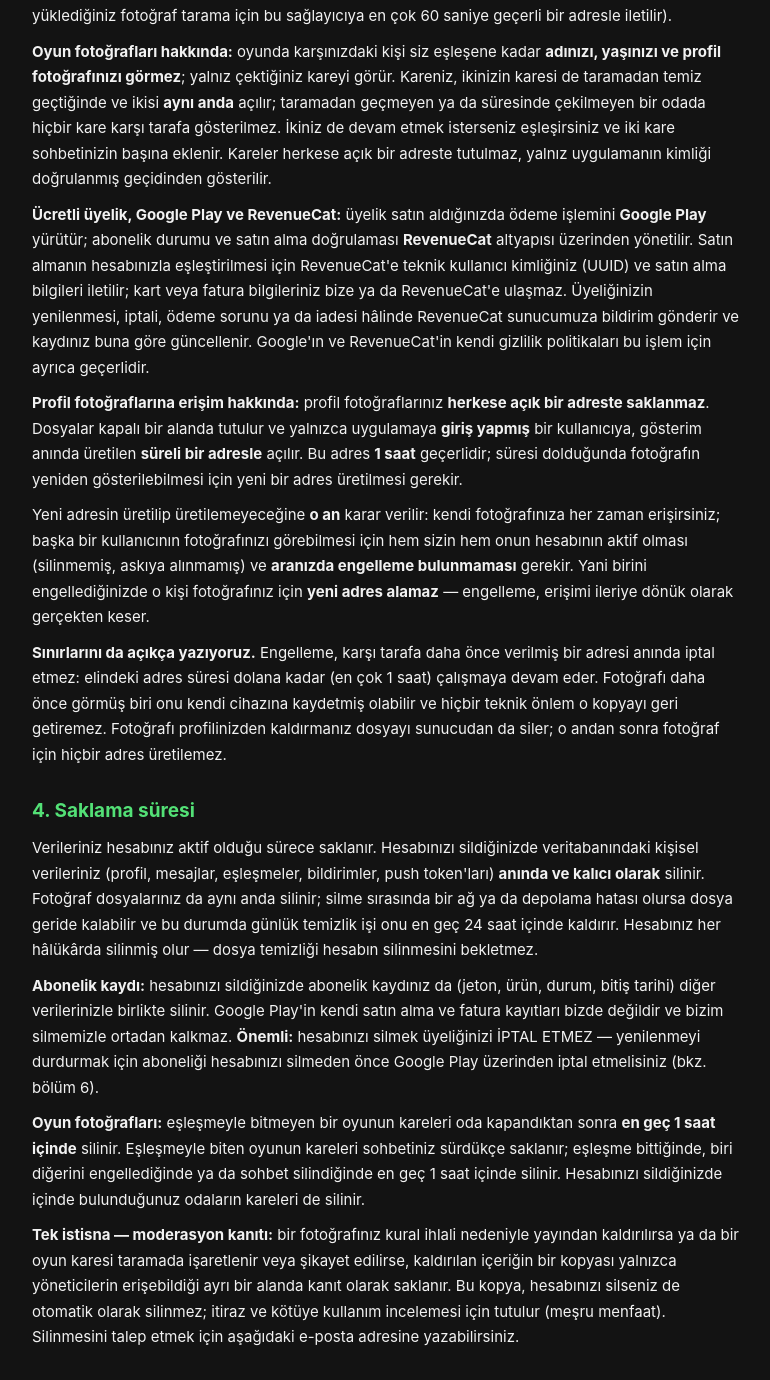
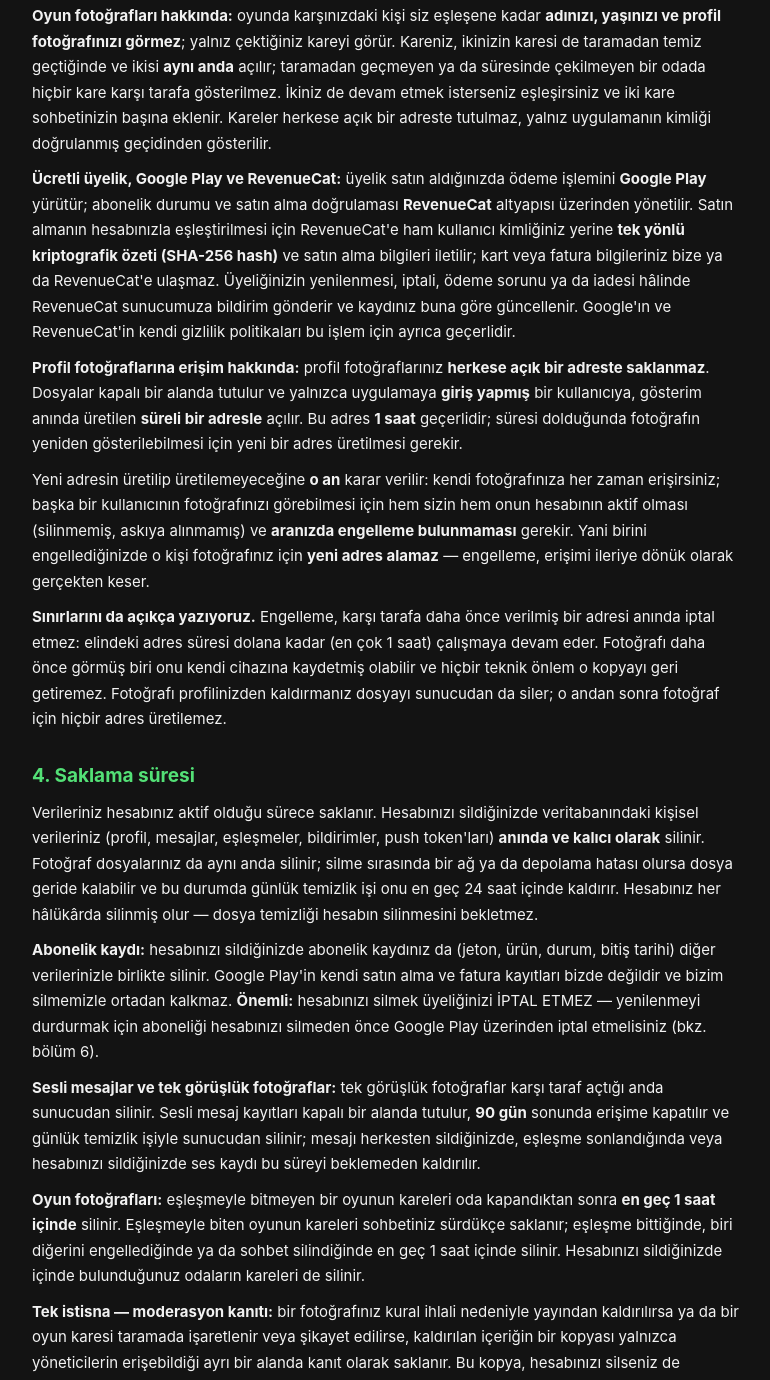
Before and after one commit to yusufalp03/sweet-landing, a plain HTML site: page privacy.html in a window 1280 px wide. Shown: the part 1420-2800 px from the top of the page, without its empty margins (252-1022 px from the left). Drawn offline with Linux system fonts and the light colour scheme.

Commit message:
docs(privacy): RevenueCat SHA-256 hash ve sesli mesaj saklama suresi (0110)

```diff
--- a/privacy.html
+++ b/privacy.html
@@ -20,7 +20,7 @@
 <body>
 <main>
 <h1>Gizlilik Politikası</h1>
-<div class="updated">Son güncelleme: 19 Kasım 2026</div>
+<div class="updated">Son güncelleme: 25 Kasım 2026</div>
 
 <p>Bu politika, SweetMeet mobil uygulamasını ("Uygulama") kullandığınızda kişisel
 verilerinizin 6698 sayılı Kişisel Verilerin Korunması Kanunu ("KVKK") ve ilgili
@@ -31,10 +31,9 @@ Yusuf Alp — <a href="mailto:sweetmtech@gmail.com">sweetmtech@gmail.com</a>.</p
 <ul>
   <li><strong>Hesap bilgileri:</strong> e-posta adresi veya Google hesabı kimliği, kullanıcı adı, ad.</li>
   <li><strong>Profil bilgileri:</strong> doğum tarihi (yaş doğrulaması ve yaş gösterimi için), cinsiyet, fotoğraflar, biyografi, ilgi alanları, boy/eğitim/meslek gibi isteğe bağlı alanlar, isteğe bağlı sosyal medya kullanıcı adları.</li>
-  <li><strong>Müzik zevki verileri:</strong> profilinize eklediğiniz tür/sanatçı/parça bilgileri (eşleşme puanı hesaplamada kullanılır).</li>
   <li><strong>Konum:</strong> izin verirseniz yaklaşık konumunuzdan türetilen <em>il</em> bilgisi ve mesafe filtresi için koordinatlar. İzin vermezseniz il bilginiz belirlenmez: keşif ülke genelindeki profillerle çalışır ve kartınızda il gösterilmez. İl bilginiz, ayarlardan kapatmadığınız sürece keşif kartınızda diğer kullanıcılara gösterilir. Kapatmanız ilin kartta gösterilmesini durdurur; il, eşleştirme bölgesini belirlemek için işlenmeye devam eder.</li>
   <li><strong>Oyun fotoğrafları ve kamera:</strong> "15 Saniyede Bul ve Çek" oyununu oynarsanız uygulama, izin verdiğinizde <strong>yalnızca arka kamerayla</strong> o anki ortamınızdan tek bir kare çeker; galerinize erişilmez. Kare yüklenmeden önce cihazınızda küçültülür ve sunucuda <strong>konum (GPS) dahil tüm EXIF bilgileri silinerek</strong> saklanır. Oyunun kuyruk, oda ve oy kayıtları da (kiminle eşleştiğiniz, görev, sonuç) tutulur.</li>
-  <li><strong>Mesajlar ve etkileşimler:</strong> eşleşmelerinizle yazışmalarınız, beğeni/geçiş kayıtları, profil görüntüleme sayaçları.</li>
+  <li><strong>Mesajlar, sesli mesajlar ve etkileşimler:</strong> eşleşmelerinizle metin yazışmalarınız, tek görüşlük fotoğraflar, mikrofon izni verdiğinizde kaydettiğiniz sesli mesajlar, mesaj ifadeleri ve beğeni/geçiş kayıtları.</li>
   <li><strong>Abonelik verileri:</strong> ücretli üyelik satın alırsanız Google Play'den gelen satın alma kimliği (jeton), üyelik ürününün adı, üyeliğin durumu (etkin / iptal edilmiş / süresi dolmuş) ve bitiş tarihi; ayrıca destek ve teşhis için sipariş numarası ile satın almanın yapıldığı ülke kodu. <strong>Ödeme bilgileriniz bize ulaşmaz:</strong> kart numarası, fatura bilgisi ve ödeme aracı yalnızca Google Play tarafından işlenir; biz yalnızca üyeliğinizin geçerli olup olmadığını öğreniriz.</li>
   <li><strong>Cihaz verileri:</strong> anlık bildirim için cihaz push token'ı; hata ayıklama için çökme kayıtları; ürün geliştirme için anonim kullanım olayları (ör. kayıt adımı tamamlama).</li>
 </ul>
@@ -44,7 +43,7 @@ Yusuf Alp — <a href="mailto:sweetmtech@gmail.com">sweetmtech@gmail.com</a>.</p
 eşleştirme ve keşif özelliklerini sunmak (sözleşmenin ifası), güvenliği
 sağlamak — şikayet/engelleme dahil (meşru menfaat), bildirim göndermek
 (sözleşmenin ifası) ve uygulamayı iyileştirmek (meşru menfaat) amaçlarıyla
-işlenir. Konum verisi yalnızca açık izninizle işlenir. Ücretli üyelik satın
+işlenir. Konum ve mikrofon verileri yalnızca açık izninizle işlenir. Ücretli üyelik satın
 alırsanız abonelik verileriniz üyeliğin sağlanması, doğrulanması ve
 sürdürülmesi amacıyla (sözleşmenin ifası) işlenir.</p>
 
@@ -70,12 +69,13 @@ kimliği doğrulanmış geçidinden gösterilir.</p>
 <p><strong>Ücretli üyelik, Google Play ve RevenueCat:</strong> üyelik satın
 aldığınızda ödeme işlemini <strong>Google Play</strong> yürütür; abonelik
 durumu ve satın alma doğrulaması <strong>RevenueCat</strong> altyapısı üzerinden
-yönetilir. Satın almanın hesabınızla eşleştirilmesi için RevenueCat'e teknik
-kullanıcı kimliğiniz (UUID) ve satın alma bilgileri iletilir; kart veya fatura
-bilgileriniz bize ya da RevenueCat'e ulaşmaz. Üyeliğinizin yenilenmesi, iptali,
-ödeme sorunu ya da iadesi hâlinde RevenueCat sunucumuza bildirim gönderir ve
-kaydınız buna göre güncellenir. Google'ın ve RevenueCat'in kendi gizlilik
-politikaları bu işlem için ayrıca geçerlidir.</p>
+yönetilir. Satın almanın hesabınızla eşleştirilmesi için RevenueCat'e ham
+kullanıcı kimliğiniz yerine <strong>tek yönlü kriptografik özeti (SHA-256 hash)</strong>
+ve satın alma bilgileri iletilir; kart veya fatura bilgileriniz bize ya da
+RevenueCat'e ulaşmaz. Üyeliğinizin yenilenmesi, iptali, ödeme sorunu ya da
+iadesi hâlinde RevenueCat sunucumuza bildirim gönderir ve kaydınız buna göre
+güncellenir. Google'ın ve RevenueCat'in kendi gizlilik politikaları bu işlem
+için ayrıca geçerlidir.</p>
 
 <p><strong>Profil fotoğraflarına erişim hakkında:</strong> profil
 fotoğraflarınız <strong>herkese açık bir adreste saklanmaz</strong>. Dosyalar
@@ -110,6 +110,13 @@ Google Play'in kendi satın alma ve fatura kayıtları bizde değildir ve bizim
 silmemizle ortadan kalkmaz. <strong>Önemli:</strong> hesabınızı silmek
 üyeliğinizi İPTAL ETMEZ — yenilenmeyi durdurmak için aboneliği hesabınızı
 silmeden önce Google Play üzerinden iptal etmelisiniz (bkz. bölüm 6).</p>
+
+<p><strong>Sesli mesajlar ve tek görüşlük fotoğraflar:</strong> tek görüşlük
+fotoğraflar karşı taraf açtığı anda sunucudan silinir. Sesli mesaj kayıtları
+kapalı bir alanda tutulur, <strong>90 gün</strong> sonunda erişime kapatılır ve
+günlük temizlik işiyle sunucudan silinir; mesajı herkesten sildiğinizde,
+eşleşme sonlandığında veya hesabınızı sildiğinizde ses kaydı bu süreyi
+beklemeden kaldırılır.</p>
 
 <p><strong>Oyun fotoğrafları:</strong> eşleşmeyle bitmeyen bir oyunun kareleri
 oda kapandıktan sonra <strong>en geç 1 saat içinde</strong> silinir. Eşleşmeyle
```
